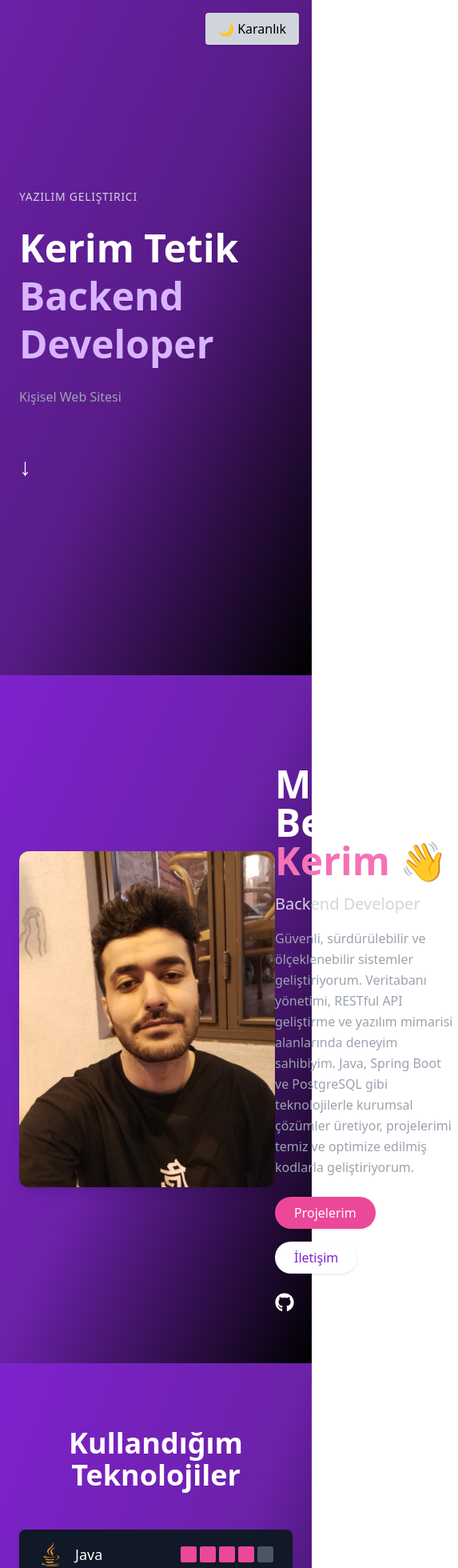
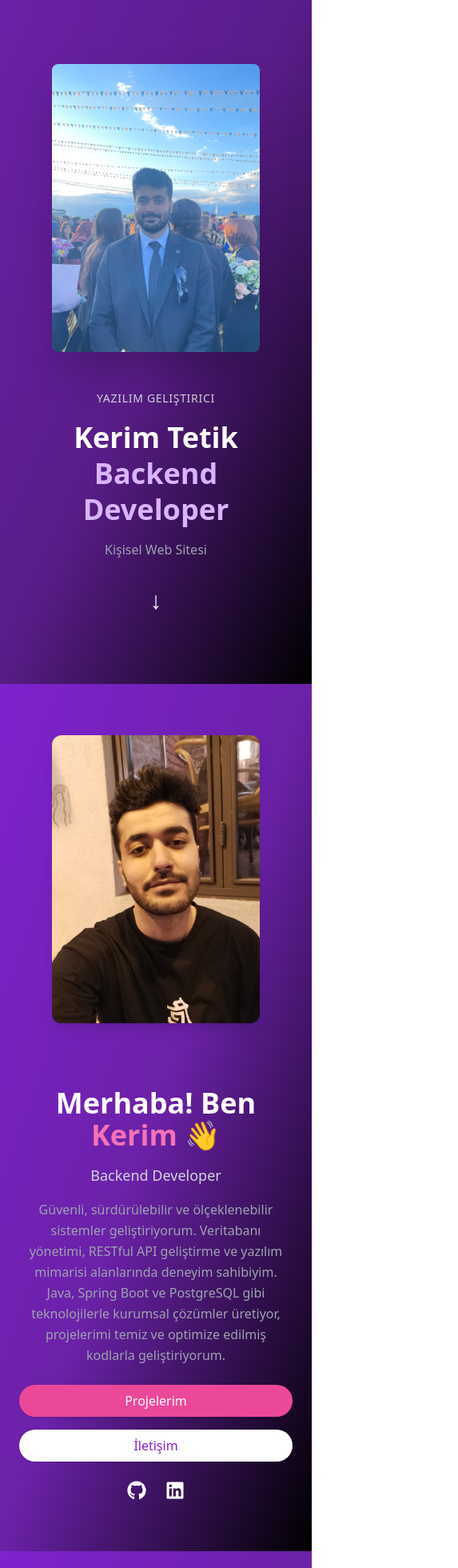
Before and after one commit to kerimtetik/portfolyo, a React (Create React App) app: page /contact in a window 390 px wide. Shown: the top 1960 px of the page at 80% size, 573 px wide, since content can reach past the window. Built offline with nearby package versions, Linux system fonts and the light colour scheme.

Commit message:
v.2.2.5
Update scripts

```diff
--- a/src/App.js
+++ b/src/App.js
@@ -1,25 +1,20 @@
 // src/App.js
 import React from 'react';
-import DarkModeToggle from './components/DarkModeToggle';
 import HeroSection from './components/HeroSection';
 import HeroLanding from './components/HeroLanding';
 import Skills from './components/Skills';
 import Projects from './components/Projects';
 import Education from './components/Education';
-import About from './components/About';
-import Contact from './components/Contact';
+
 
 function App() {
   return (
     <div className="bg-white dark:bg-gray-900 text-black dark:text-white min-h-screen transition-colors duration-300">
-      <DarkModeToggle />
       <HeroLanding />
       <HeroSection />
       <Skills />
       <Education />
       <Projects />
-      <About />
-      <Contact />
     </div>
   );
 }
--- a/src/components/Education.js
+++ b/src/components/Education.js
@@ -22,26 +22,26 @@ const language = {
 
 const Education = () => {
   return (
-    <section className="bg-gradient-to-br from-purple-800 via-purple-900 to-black text-white py-20 px-6">
+    <section className="bg-gradient-to-br from-purple-800 via-purple-900 to-black text-white py-20 px-4 sm:px-6">
       <div className="max-w-5xl mx-auto text-center">
-        <h2 className="text-4xl font-bold mb-12">Eğitim</h2>
+        <h2 className="text-3xl sm:text-4xl font-bold mb-12">Eğitim</h2>
         <div className="space-y-8">
           {educationData.map((edu, index) => (
             <div
               key={index}
-              className="bg-gray-900 p-6 rounded-lg shadow hover:shadow-xl transition duration-300 text-left"
+              className="bg-gray-900 p-4 sm:p-6 rounded-lg shadow hover:shadow-xl transition duration-300 text-left"
             >
-              <h3 className="text-2xl font-semibold text-pink-400">{edu.school}</h3>
-              <p className="text-lg">{edu.degree}</p>
+              <h3 className="text-xl sm:text-2xl font-semibold text-pink-400">{edu.school}</h3>
+              <p className="text-md sm:text-lg">{edu.degree}</p>
               <p className="text-sm text-gray-400 mt-1">{edu.year}</p>
               <p className="text-sm text-gray-400">Not Ortalaması: {edu.note}</p>
             </div>
           ))}
 
           {/* Dil seviyesi */}
-          <div className="bg-gray-900 p-6 rounded-lg shadow hover:shadow-xl transition duration-300 text-left">
-            <h3 className="text-2xl font-semibold text-pink-400">Yabancı Dil</h3>
-            <p className="text-lg">{language.dil}</p>
+          <div className="bg-gray-900 p-4 sm:p-6 rounded-lg shadow hover:shadow-xl transition duration-300 text-left">
+            <h3 className="text-xl sm:text-2xl font-semibold text-pink-400">Yabancı Dil</h3>
+            <p className="text-md sm:text-lg">{language.dil}</p>
             <p className="text-sm text-gray-400">Seviye: {language.seviye}</p>
           </div>
         </div>
--- a/src/components/HeroLanding.js
+++ b/src/components/HeroLanding.js
@@ -2,28 +2,33 @@ import React from "react";
 
 const HeroLanding = () => {
   return (
-    <section className="min-h-screen flex items-center justify-between bg-gradient-to-br from-purple-800 via-purple-900 to-black text-white px-6 lg:px-24 py-20">
+    <section className="min-h-screen flex flex-col-reverse lg:flex-row items-center justify-between bg-gradient-to-br from-purple-800 via-purple-900 to-black text-white px-6 md:px-12 lg:px-24 py-20">
+
       {/* Sol Metin Alanı */}
-      <div className="flex-1 space-y-6">
-        <p className="uppercase tracking-wider text-gray-300 text-sm">Yazılım Geliştirici</p>
-        <h1 className="text-5xl md:text-6xl font-extrabold leading-tight">
+      <div className="w-full lg:w-1/2 text-center lg:text-left mt-12 lg:mt-0">
+        <p className="uppercase tracking-wider text-gray-300 text-sm">
+          Yazılım Geliştirici
+        </p>
+        <h1 className="text-4xl sm:text-5xl md:text-6xl font-extrabold leading-tight mt-4">
           Kerim Tetik <br />
           <span className="text-purple-300">Backend Developer</span>
         </h1>
-        <p className="text-gray-400 font-light">Kişisel Web Sitesi</p>
+        <p className="text-gray-400 font-light mt-4">
+          Kişisel Web Sitesi
+        </p>
 
         {/* Aşağı ok simgesi */}
-        <div className="pt-10 animate-bounce">
-          <span className="text-3xl">↓</span>
+        <div className="pt-10 animate-bounce text-3xl">
+          <span>↓</span>
         </div>
       </div>
 
-      {/* Sağ görsel alanı */}
-      <div className="flex-1 hidden lg:flex justify-center items-center">
+      {/* Sağ Görsel Alanı */}
+      <div className="w-full lg:w-1/2 flex justify-center">
         <img
-          src="/profil.jpg" // 📂 public klasörüne 'profil.jpg' dosyasını yerleştirmeyi unutma
+          src="/profil.jpg"
           alt="profil"
-          className="rounded-lg shadow-2xl w-[300px] h-[400px] object-cover transform hover:scale-105 transition duration-500"
+          className="rounded-lg shadow-2xl w-[260px] sm:w-[300px] h-[360px] sm:h-[400px] object-cover transform hover:scale-105 transition duration-500"
         />
       </div>
     </section>
--- a/src/components/HeroSection.js
+++ b/src/components/HeroSection.js
@@ -3,48 +3,40 @@ import { FaGithub, FaLinkedin } from "react-icons/fa";
 
 const HeroSection = () => {
   return (
-    <section className="min-h-screen flex items-center justify-between bg-gradient-to-br from-purple-700 via-purple-800 to-black text-white px-6 lg:px-20 py-16">
-      {/* Görsel Alanı */}
-      <div className="w-full lg:w-1/2 flex justify-center">
-        <div className="w-[320px] h-[420px] bg-gray-900 rounded-xl overflow-hidden shadow-lg transform hover:scale-105 transition duration-500">
-          <img
-            src="/profil2.jpg"
-            alt="profil"
-            className="w-full h-full object-cover"
-          />
-        </div>
-      </div>
+    <section className="min-h-screen flex flex-col-reverse lg:flex-row items-center justify-between bg-gradient-to-br from-purple-700 via-purple-800 to-black text-white px-6 md:px-12 lg:px-20 py-16">
 
       {/* Metin Alanı */}
-      <div className="w-full lg:w-1/2 mt-12 lg:mt-0 lg:pl-12">
-        <h1 className="text-5xl md:text-6xl font-extrabold mb-4">
+      <div className="w-full lg:w-1/2 mt-12 lg:mt-0 lg:pl-12 text-center lg:text-left">
+        <h1 className="text-4xl sm:text-5xl md:text-6xl font-extrabold mb-4">
           Merhaba! Ben <span className="text-pink-400">Kerim</span> 👋
         </h1>
-        <p className="text-xl font-light text-gray-300 mb-4">Backend Developer</p>
-        <p className="text-gray-400 leading-relaxed max-w-xl mb-6">
+        <p className="text-lg sm:text-xl font-light text-gray-300 mb-4">
+          Backend Developer
+        </p>
+        <p className="text-gray-400 leading-relaxed max-w-xl mx-auto lg:mx-0 mb-6 px-2 sm:px-0">
           Güvenli, sürdürülebilir ve ölçeklenebilir sistemler geliştiriyorum.
           Veritabanı yönetimi, RESTful API geliştirme ve yazılım mimarisi alanlarında deneyim sahibiyim.
           Java, Spring Boot ve PostgreSQL gibi teknolojilerle kurumsal çözümler üretiyor, projelerimi temiz ve optimize edilmiş kodlarla geliştiriyorum.
         </p>
 
         {/* Butonlar */}
-        <div className="flex gap-4 flex-wrap">
+        <div className="flex flex-col sm:flex-row gap-4 justify-center lg:justify-start">
           <a
             href="#projects"
-            className="bg-pink-500 hover:bg-pink-600 text-white px-6 py-2 rounded-full transition font-medium shadow"
+            className="bg-pink-500 hover:bg-pink-600 text-white px-6 py-2 rounded-full transition font-medium shadow text-center"
           >
             Projelerim
           </a>
           <a
             href="#contact"
-            className="bg-white text-purple-700 px-6 py-2 rounded-full hover:bg-gray-200 transition font-medium shadow"
+            className="bg-white text-purple-700 px-6 py-2 rounded-full hover:bg-gray-200 transition font-medium shadow text-center"
           >
             İletişim
           </a>
         </div>
 
         {/* Sosyal Medya */}
-        <div className="mt-6 flex gap-6 text-2xl text-white">
+        <div className="mt-6 flex justify-center lg:justify-start gap-6 text-2xl text-white">
           <a
             href="https://github.com/kerimtetik"
             target="_blank"
@@ -63,6 +55,17 @@ const HeroSection = () => {
           </a>
         </div>
       </div>
+
+      {/* Görsel Alanı */}
+      <div className="w-full lg:w-1/2 flex justify-center mb-8 lg:mb-0">
+        <div className="w-[260px] sm:w-[300px] h-[360px] sm:h-[420px] bg-gray-900 rounded-xl overflow-hidden shadow-lg transform hover:scale-105 transition duration-500">
+          <img
+            src="/profil2.jpg"
+            alt="profil"
+            className="w-full h-full object-cover"
+          />
+        </div>
+      </div>
     </section>
   );
 };
--- a/src/components/Skills.js
+++ b/src/components/Skills.js
@@ -1,4 +1,3 @@
-// src/components/Skills.js
 import React from "react";
 import {
   FaJava,
@@ -38,20 +37,22 @@ const skills = [
 
 const Skills = () => {
   return (
-    <section className="bg-gradient-to-br from-purple-700 via-purple-800 to-black text-white py-20 px-6">
+    <section className="bg-gradient-to-br from-purple-700 via-purple-800 to-black text-white py-20 px-4 sm:px-6">
       <div className="max-w-4xl mx-auto">
-        <h2 className="text-4xl font-bold text-center mb-12">Kullandığım Teknolojiler</h2>
+        <h2 className="text-3xl sm:text-4xl font-bold text-center mb-12">
+          Kullandığım Teknolojiler
+        </h2>
         <div className="space-y-6">
           {skills.map((skill, index) => (
             <div
               key={index}
-              className="bg-gray-900 rounded-lg px-6 py-4 shadow-md hover:shadow-lg transition duration-300 flex items-center justify-between"
+              className="bg-gray-900 rounded-lg px-4 sm:px-6 py-4 shadow-md hover:shadow-lg transition duration-300 flex flex-col sm:flex-row sm:items-center sm:justify-between gap-4"
             >
               <div className="flex items-center gap-4">
                 {skill.icon}
                 <span className="text-lg font-medium">{skill.name}</span>
               </div>
-              <div className="flex gap-1">
+              <div className="flex gap-1 justify-start sm:justify-end">
                 {[...Array(5)].map((_, i) => (
                   <div
                     key={i}
```
